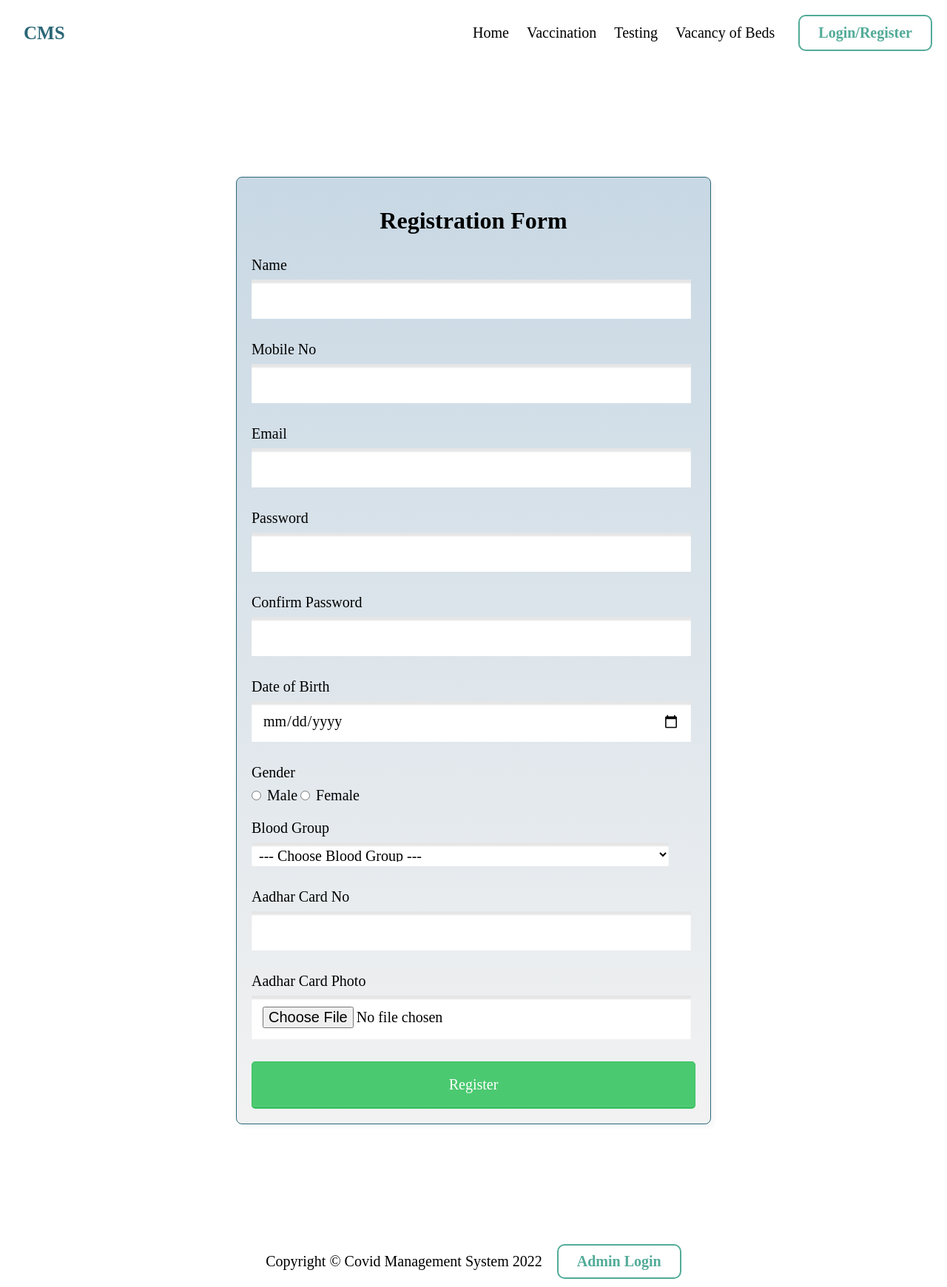
After one commit to pman47/covid_management_system, a PHP site: page /registration.php in a window 1280 px wide. The commit adds this page. Shown: the whole page at 74% size. Run offline with PHP 8.4, Linux system fonts and the light colour scheme.

Commit message:
Registration Page Design 👍

```diff
--- a/includes/header.php
+++ b/includes/header.php
@@ -8,15 +8,3 @@
   <title>Covid Management System</title>
 </head>
 <body>
-
-
-  <div class="header">
-    <a href="./" class="logo">CMS</a>
-    <div class="menu">
-      <a href="#">Home</a>
-      <a href="#">Vaccination</a>
-      <a href="#">Testing</a>
-      <a href="#">Vacancy of Beds</a>
-      <a href="#" id="loginBtn">Login/Register</a>
-    </div>
-  </div>
--- /dev/null
+++ b/includes/navigation.php
@@ -0,0 +1,10 @@
+<div class="header">
+<a href="./" class="logo">CMS</a>
+<div class="menu">
+    <a href="./">Home</a>
+    <a href="#">Vaccination</a>
+    <a href="#">Testing</a>
+    <a href="#">Vacancy of Beds</a>
+    <a href="registration.php" id="loginBtn">Login/Register</a>
+</div>
+</div>
--- a/index.php
+++ b/index.php
@@ -1,6 +1,11 @@
 <!-- HEADER -->
 <?php include('./includes/header.php'); ?>
 <!-- HEADER -->
+
+<!-- NAVIGATION -->
+<?php include('./includes/navigation.php'); ?>
+<!-- NAVIGATION -->
+
 
 <!-- Slider  Start -->
 <div class="slider">
--- /dev/null
+++ b/registration.php
@@ -0,0 +1,59 @@
+<!-- Header -->
+<?php include('./includes/header.php')?>
+<!-- Navigation -->
+<?php include('./includes/navigation.php')?>
+
+<!-- Page Content -->
+<form action="index.html" method="post">
+
+    <h1>Registration Form</h1>
+
+    <label for="name">Name</label>
+    <input type="text" name="name" id="name">
+
+    <label for="mobileNo">Mobile No</label>
+    <input type="tel" name="mobileNo" id="mobileNo" pattern="[1-9]{1}[0-9]{9}">
+
+    <label for="email">Email</label>
+    <input type="email" name="email" id="email">
+
+    <label for="password">Password</label>
+    <input type="password" name="password" id="password">
+
+    <label for="confirmPassword">Confirm Password</label>
+    <input type="password" name="confirmPassword" id="confirmPassword">
+
+    <label for="dob">Date of Birth</label>
+    <input type="date" name="dob" id="dob">
+
+    <label for="gender">Gender</label>
+    <input type="radio" name="gender" id="male" value="male">
+    <label for="male" class="light">Male</label>
+    <input type="radio" name="gender" id="female" value="female">
+    <label for="female" class="light">Female</label>
+
+    <br><br>
+    <label for="bloodGroup">Blood Group</label>
+    <select name="bloodGroup" id="bloodGroup">
+        <option value="">--- Choose Blood Group ---</option>
+        <option value="A+">A+</option>
+        <option value="B+">B+</option>
+        <option value="O+">O+</option>
+        <option value="AB+">AB+</option>
+        <option value="A-">A-</option>
+        <option value="B-">B-</option>
+        <option value="O-">O-</option>
+        <option value="AB-">AB-</option>
+    </select>
+
+    <label for="aadharNo">Aadhar Card No</label>
+    <input type="text" name="aadharNo" id="aadharNo" pattern="[0-9]{12}">
+
+    <label for="aadharDocName">Aadhar Card Photo</label>
+    <input type="file" name="aadharDocumentName" id="aadharDocumentName" accept="image/png, image/jpeg">
+
+    <button type="submit">Register</button>
+</form>
+
+<!-- Footer -->
+<?php include('./includes/footer.php')?>
--- a/style.css
+++ b/style.css
@@ -146,7 +146,7 @@
   visibility: hidden;
 }
 
-input[type="radio"]:after {
+.slider input[type="radio"]:after {
   width: 15px;
   height: 15px;
   border-radius: 15px;
@@ -160,7 +160,7 @@ input[type="radio"]:after {
   border: 2px solid white;
 }
 
-input[type="radio"]:checked:after {
+.slider input[type="radio"]:checked:after {
   width: 15px;
   height: 15px;
   border-radius: 15px;
@@ -196,3 +196,83 @@ input[type="radio"]:checked:after {
   background-color: var(--lite);
   color: var(--white);
 }
+
+/* Registration Page */
+form {
+  max-width: 600px;
+  margin: 150px auto;
+  padding: 10px 20px;
+  background: linear-gradient(var(--lite-dark), var(--extreme-lite));
+  border-radius: 8px;
+  color: var(--black);
+  box-shadow: 5px 5px 5px rgba(0, 0, 0, 0.03);
+  border: 1px solid var(--dark);
+}
+
+h1 {
+  margin: 30px 0px;
+  text-align: center;
+}
+
+input[type="text"],
+input[type="password"],
+input[type="date"],
+input[type="datetime"],
+input[type="email"],
+input[type="number"],
+input[type="search"],
+input[type="tel"],
+input[type="time"],
+input[type="url"],
+input[type="file"],
+textarea,
+select {
+  border: none;
+  font-size: 20px;
+  height: auto;
+  margin: 0;
+  outline: 0;
+  padding: 15px;
+  width: 94%;
+  background-color: var(--white);
+  color: var(--black);
+  box-shadow: 0 5px 2px rgba(0, 0, 0, 0.1) inset;
+  margin-bottom: 30px;
+}
+
+input[type="radio"],
+input[type="checkbox"] {
+  margin: 0 4px 8px 0;
+}
+
+select {
+  padding: 6px;
+  height: 32px;
+  border-radius: 2px;
+}
+
+button {
+  padding: 19px 39px 18px 39px;
+  color: var(--white);
+  background-color: #4bc970;
+  font-size: 20px;
+  text-align: center;
+  font-style: normal;
+  border-radius: 5px;
+  width: 100%;
+  border: 1px solid #3ac162;
+  border-width: 1px 1px 3px;
+  box-shadow: 0 -1px 0 rgba(255, 255, 255, 0.1) inset;
+  margin-bottom: 10px;
+  cursor: pointer;
+}
+
+label {
+  display: block;
+  margin-bottom: 8px;
+  font-size: 20px;
+}
+
+label.light {
+  display: inline;
+}
```
Also changed, not shown: includes/db.php (added, +7 -0 lines).
